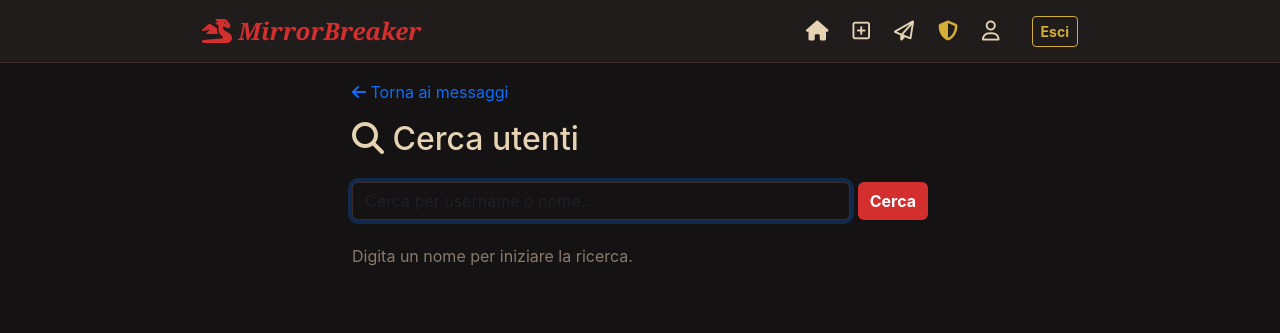
After one commit to Alessasndro/PPM_kikijiki, a Django app: page /messaggi/cerca/ in a window 1280 px wide. The commit adds this page. Shown: the top 333 px of the page. Run offline with Django 5.2, Linux system fonts and the light colour scheme; a user stored in the database is signed in.

Commit message:
messaggistica funzionante

```diff
--- /dev/null
+++ b/messaggi/templates/messaggi/cerca_utenti.html
@@ -0,0 +1,47 @@
+{% extends "base.html" %}
+{% block title %}Cerca utenti — MirrorBreaker{% endblock %}
+{% block content %}
+<p><a href="{% url 'messaggi:lista_conversazioni' %}" class="text-decoration-none">
+    <i class="fa-solid fa-arrow-left"></i> Torna ai messaggi
+</a></p>
+
+<h2 class="mb-4"><i class="fa-solid fa-magnifying-glass"></i> Cerca utenti</h2>
+
+<form method="get" class="d-flex gap-2 mb-4">
+    <input type="text" name="q" value="{{ query }}" class="form-control"
+           placeholder="Cerca per username o nome…" autofocus>
+    <button type="submit" class="btn btn-kiki">Cerca</button>
+</form>
+
+{% if query %}
+    {% if risultati %}
+        <div class="list-group">
+            {% for u in risultati %}
+                <div class="list-group-item d-flex justify-content-between align-items-center"
+                     style="background-color: var(--kiki-card-bg); border-color: var(--kiki-border);">
+                    <a href="{% url 'users:profilo' u.username %}" class="d-flex align-items-center gap-2 text-decoration-none" style="color: inherit;">
+                        {% if u.immagine_profilo %}
+                            <img src="{{ u.immagine_profilo.url }}" class="rounded-circle" style="width: 40px; height: 40px; object-fit: cover;">
+                        {% else %}
+                            <i class="fa-solid fa-circle-user" style="font-size: 40px; color: var(--kiki-gold);"></i>
+                        {% endif %}
+                        <div>
+                            <strong>{{ u.username }}</strong>
+                            {% if u.first_name or u.last_name %}
+                                <div class="text-muted small">{{ u.first_name }} {{ u.last_name }}</div>
+                            {% endif %}
+                        </div>
+                    </a>
+                    <a href="{% url 'messaggi:conversazione' u.username %}" class="btn btn-sm btn-kiki-outline">
+                        <i class="fa-regular fa-paper-plane"></i> Scrivi
+                    </a>
+                </div>
+            {% endfor %}
+        </div>
+    {% else %}
+        <p class="text-muted">Nessun utente trovato per "{{ query }}".</p>
+    {% endif %}
+{% else %}
+    <p class="text-muted">Digita un nome per iniziare la ricerca.</p>
+{% endif %}
+{% endblock %}
--- a/messaggi/urls.py
+++ b/messaggi/urls.py
@@ -5,5 +5,6 @@ app_name = 'messaggi'
 
 urlpatterns = [
     path('', views.lista_conversazioni_view, name='lista_conversazioni'),
+    path('cerca/', views.cerca_utenti_view, name='cerca_utenti'),
     path('<str:username>/', views.conversazione_view, name='conversazione'),
 ]
--- a/messaggi/views.py
+++ b/messaggi/views.py
@@ -42,6 +42,25 @@ def lista_conversazioni_view(request):
 
 
 @login_required
+def cerca_utenti_view(request):
+    """Cerca utenti per username/nome a cui poter scrivere un messaggio."""
+    query = request.GET.get('q', '').strip()
+
+    risultati = []
+    if query:
+        risultati = CustomUser.objects.filter(
+            Q(username__icontains=query) |
+            Q(first_name__icontains=query) |
+            Q(last_name__icontains=query)
+        ).exclude(pk=request.user.pk).order_by('username')[:20]
+
+    return render(request, 'messaggi/cerca_utenti.html', {
+        'query': query,
+        'risultati': risultati,
+    })
+
+
+@login_required
 def conversazione_view(request, username):
     """Mostra (e permette di continuare) la conversazione con un altro utente."""
     altro = get_object_or_404(CustomUser, username=username)
```
Also changed, not shown: messaggi/templates/messaggi/lista_conversazioni.html (+6 -1 lines), db.sqlite3, 2 other files.
